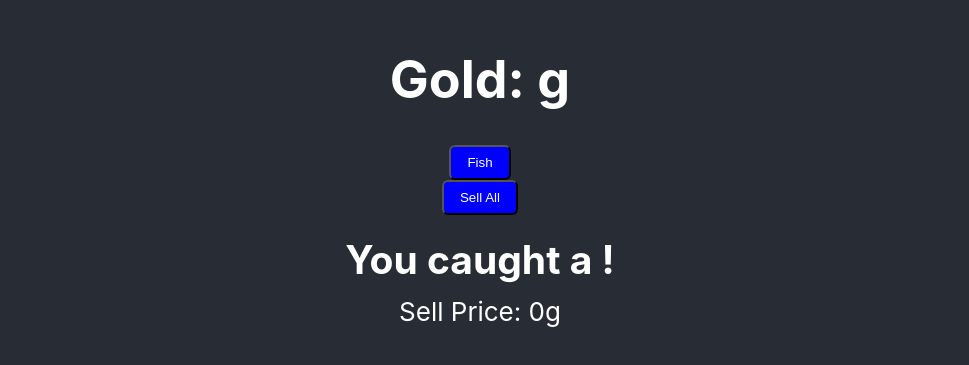
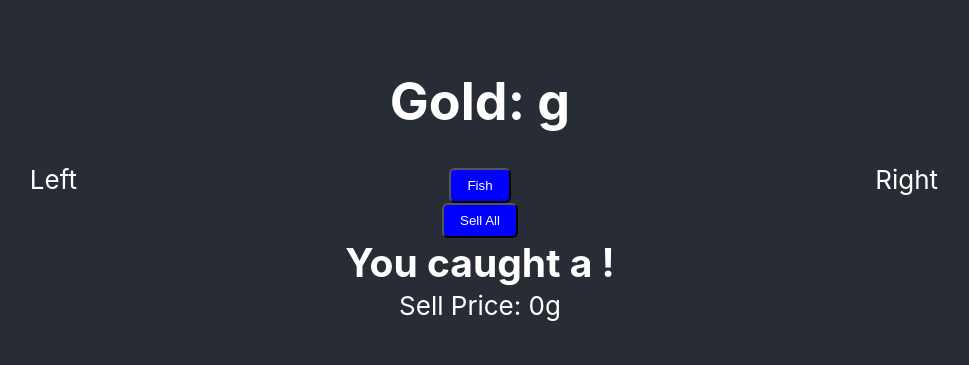
Before and after one commit to MangoJoose/The-Greatest-Fisher, a React (Create React App) app in the folder client/: page / in a window 1280 px wide. Shown: the part 221-586 px from the top of the page, without its empty margins (160-1129 px from the left). Built offline with nearby package versions, Linux system fonts and the light colour scheme; the HTML template or start-up script is replaced by a standard one.

Commit message:
Added columns for formatting

```diff
--- a/client/src/App.css
+++ b/client/src/App.css
@@ -28,6 +28,39 @@
   color: #61dafb;
 }
 
+.container {
+  display: flex;
+  height: 100vh;
+}
+
+.section {
+  flex: 1;
+  background-color: #282c34;
+  display: flex;
+  justify-content: center;
+  align-items: center;
+  font-size: calc(10px + 2vmin);
+  color: white;
+  flex-direction: column;
+}
+
+.fish-display {
+  display: flex;
+  justify-content: center;
+  align-items: center;
+  font-size: calc(10px + 2vmin);
+  color: white;
+  flex-direction: column;
+  margin: 0;
+}
+
+.fish-display h2,
+.fish-display h3,
+.fish-display p {
+  margin: 0;
+  line-height:1.3;
+}
+
 @keyframes App-logo-spin {
   from {
     transform: rotate(0deg);
--- a/client/src/App.tsx
+++ b/client/src/App.tsx
@@ -51,14 +51,28 @@ function App() {
     }
   };
 
-  return (
-    <div className="App">
-      <header className="App-header">
+  function Left() {
+    return <div className="section">Left</div>;
+  }
+  function Middle() {
+    return (
+      <div className="section">
         <MoneyDisplay label={money_display}/>
         <Button label="Fish" onClick={goFish} is_running={is_running}/>
         <Button label="Sell All" onClick={sellFish} is_running={false}/>
         <FishDisplay name={fish_display.name} description={fish_display.description} rarity={fish_display.rarity} price={fish_display.price}/>
-      </header>
+      </div>
+    );
+  }
+  function Right() {
+    return <div className="section">Right</div>;
+  }
+
+  return (
+    <div className="container">
+      <Left />
+      <Middle />
+      <Right />
     </div>
   );
 }
--- a/client/src/components/FishDisplay.tsx
+++ b/client/src/components/FishDisplay.tsx
@@ -1,4 +1,5 @@
 import React from "react";
+import "../App.css";
 
 type FishProps = {
     name: string;
@@ -22,10 +23,9 @@ function FishDisplay({ name, description, rarity, price }: FishProps) {
     }
 
     return (
-        <div style = {{ lineHeight: "0.6" }}>
+        <div className="fish-display">
             <h2>You caught a {name}!</h2>
             <h3>{rar}</h3>
-            <p>{description}</p>
             <p>Sell Price: {price}g</p>
         </div>
 
```
